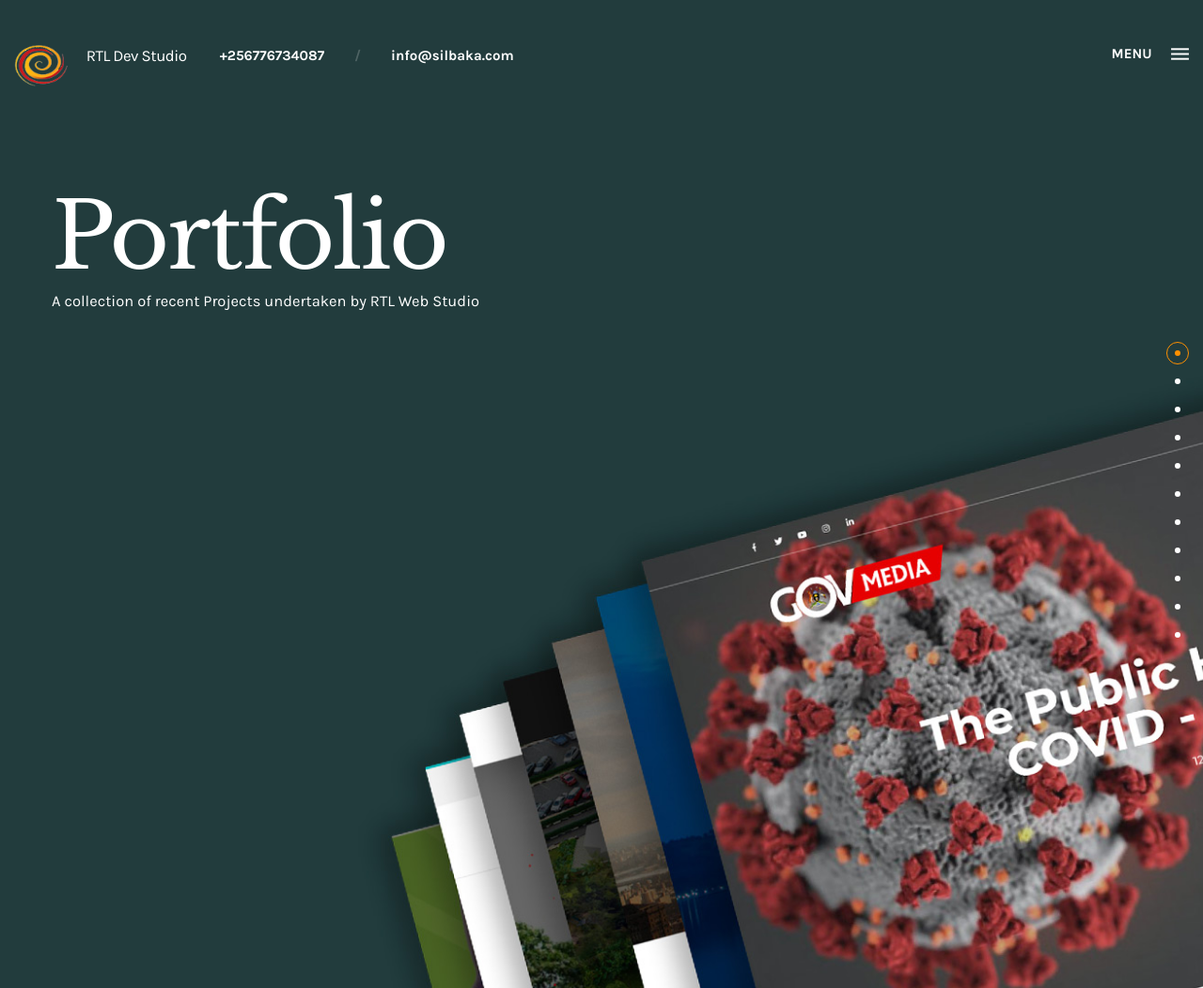
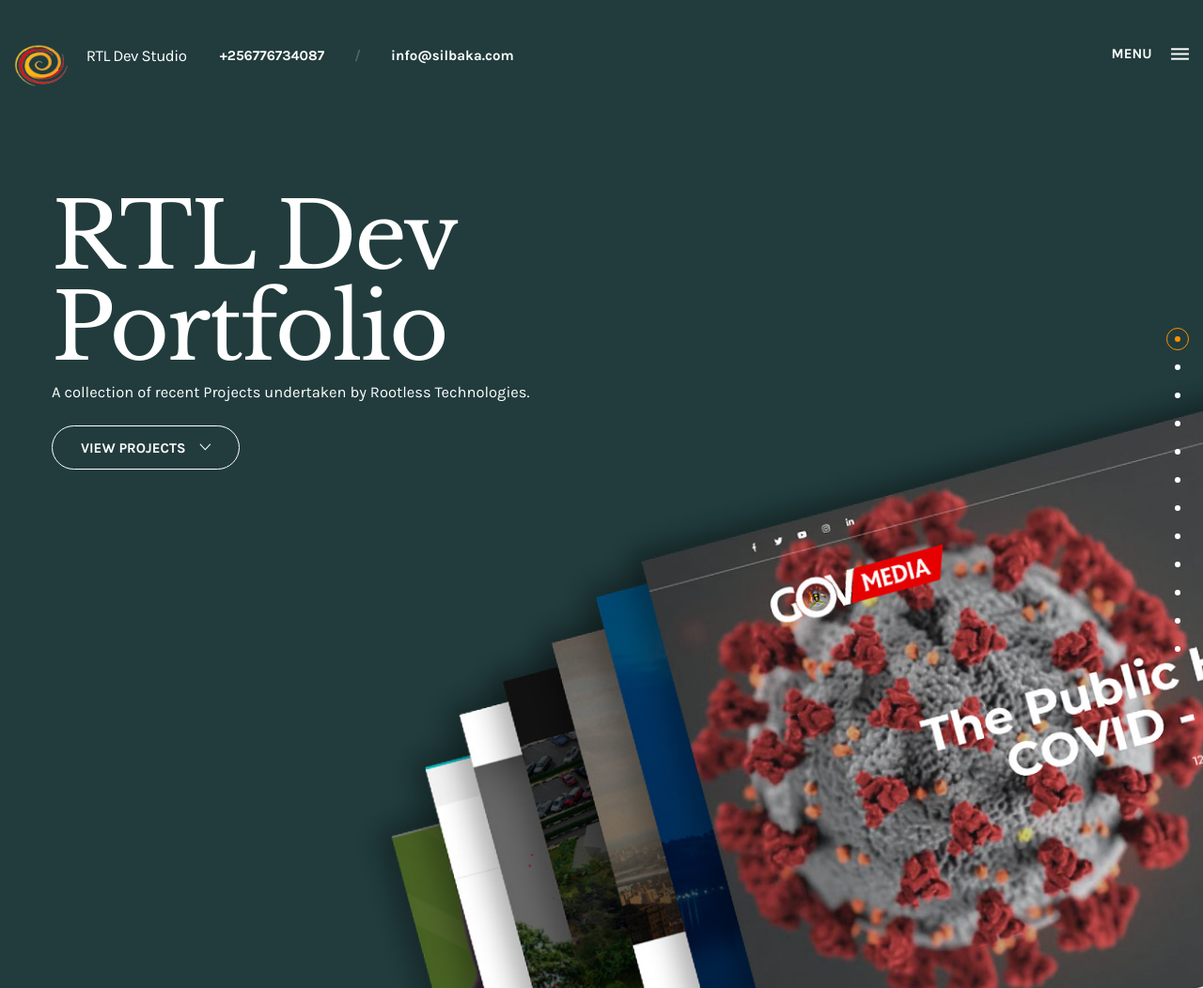
Before and after one commit to rtl-ug/studio, a PHP site: page /portfolio in a window 1280 px wide. Shown: the whole page at 94% size. Run offline with PHP 8.4, Linux system fonts and the light colour scheme.

Commit message:
Added Africa Now

```diff
--- a/portfolio.php
+++ b/portfolio.php
@@ -16,12 +16,15 @@
                             <div class="project-parallax-detail"></div>
                             <h2 class="project-piling-title font-libre">
                                 <a href="">
-                                    Portfolio<br/>
-
+                                    RTL Dev<br/>
+                                    Portfolio
                                 </a>
                             </h2>
-                            <small style="font-size:1.1rem">A collection of recent Projects undertaken by RTL Web Studio</small>
-
+                            <small style="font-size:1.1rem">A collection of recent Projects undertaken by Rootless Technologies.</small>
+                            <br><br>
+                            <a class="btn btn-transparent btn-rounded mr-4 mybtn" onclick="$.fn.pagepiling.moveSectionDown();">
+                                View Projects <i class="icon ion-ios-arrow-down"></i>
+                            </a>
                         </div>
                     </div>
                 </div>
@@ -29,7 +32,7 @@
         </div>
 
         <!-- EPI Pharma  -->
-        <div class="section pp-scrollable slide slide-dark">
+        <div class="section pp-scrollable slide slide-dark" data-anchor="Epi">
             <div class="slide-container">
                 <div class="slide-bg">
                     <div class="inside" style="background-image: url(img/piling-project11.jpg);"></div>
@@ -46,6 +49,32 @@
                             <small style="font-size: 1.1rem;">EPI is an Ethiopian pharmaceutical company, determined to continually innovate and deliver high quality products to parts of the world where they are most needed</small>
                             <br><br>
                             <a class="btn btn-transparent btn-rounded mr-4 mybtn" href="http://epi.et" target="_blank">
+                                View Site <i class="icon ion-ios-arrow-right"></i>
+                            </a>
+                        </div>
+                    </div>
+                </div>
+            </div>
+        </div>
+
+        <!-- Africa Now  -->
+        <div class="section pp-scrollable slide slide-dark" data-anchor="AfricaNow">
+            <div class="slide-container">
+                <div class="slide-bg">
+                    <div class="inside" style="background-image: url(img/piling-project12.jpg);"></div>
+                </div>
+                <div class="container">
+                    <div class="row slide-content">
+                        <div class="col-sm-7">
+                            <div class="project-parallax-detail">2019 / Event</div>
+                            <h2 class="project-piling-title font-libre">
+                                <a href="img/Africa-Now-Website-design.jpg"  target="_blank" rel="nofollow">
+                                    Africa Now<br/>Conference
+                                </a>
+                            </h2>
+                            <small style="font-size: 1.1rem;">Developed the Website and phone applications for the Africa Now Conference (Both iOS and Android). We also set up a Ticketing System integrated with Security Services for accreditation purposes.</small>
+                            <br><br>
+                            <a class="btn btn-transparent btn-rounded mr-4 mybtn" href="img/Africa-Now-Website-design.jpg" target="_blank">
                                 View Site <i class="icon ion-ios-arrow-right"></i>
                             </a>
                         </div>
```
Also changed, not shown: img/Africa-Now-Website-design.jpg (added).
